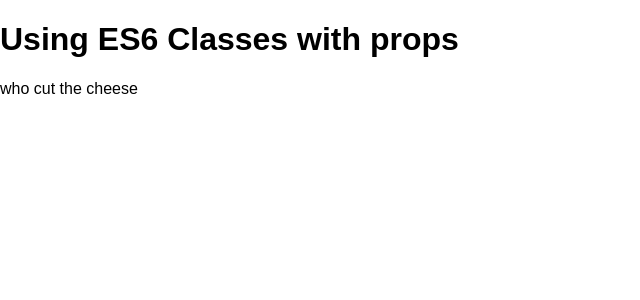
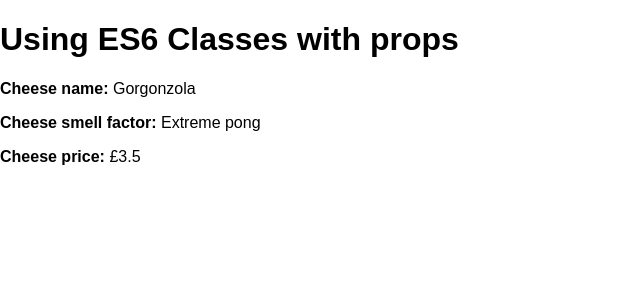
Before and after one commit to cannell001/CreateReactApp, a React (Create React App) app: page / in a window 1280 px wide. Shown: the top 300 px of the page, without its empty margins (0-640 px from the left). Built offline with nearby package versions, Linux system fonts and the light colour scheme.

Commit message:
Props Array & TodoComponent

```diff
--- a/src/App.js
+++ /dev/null
@@ -1,14 +0,0 @@
-import React, { Component } from 'react';
-
-class App extends Component {
-  render() {
-    return (
-        <div>
-            <h1>Using ES6 Classes with props</h1>
-            <p>{this.props.msg}</p>
-        </div>
-    );
-  }
-}
-
-export default App;
--- /dev/null
+++ b/src/TodoComponent.js
@@ -0,0 +1,18 @@
+import React, { Component } from 'react';
+
+class TodoComponent extends Component {
+  render() {
+    return (
+        <div>
+            <h1>Using ES6 Classes with props</h1>
+            <div>
+                <p><strong>Cheese name: </strong> {this.props.cheese.name}</p>
+                <p><strong>Cheese smell factor: </strong> {this.props.cheese.smellFactor}</p>
+                <p><strong>Cheese price: </strong>£{this.props.cheese.price}</p>
+            </div>
+        </div>
+    );
+  }
+}
+
+export default TodoComponent;
--- a/src/index.js
+++ b/src/index.js
@@ -1,8 +1,11 @@
 import React from 'react';
 import ReactDOM from 'react-dom';
 import './index.css';
-import App from './App';
+import TodoComponent from './TodoComponent';
 import registerServiceWorker from './registerServiceWorker';
 
-ReactDOM.render(<App msg="who cut the cheese" />, document.getElementById('root'));
+
+var myCheese = {name: 'Gorgonzola', smellFactor: 'Extreme pong', price: 3.50 };
+
+ReactDOM.render(<TodoComponent cheese={myCheese} />, document.getElementById('root'));
 registerServiceWorker();
```
